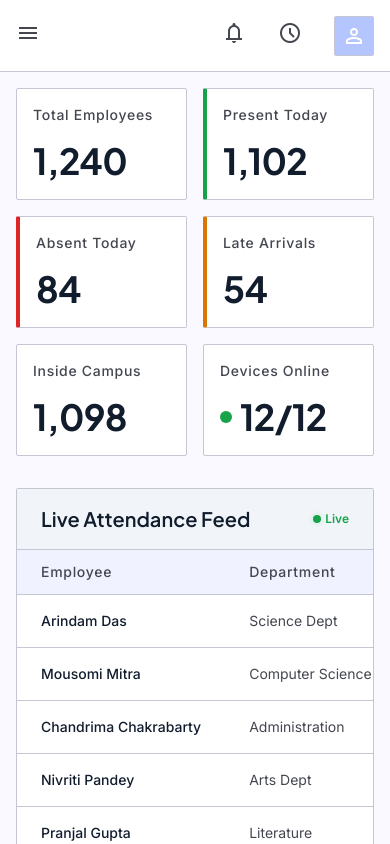
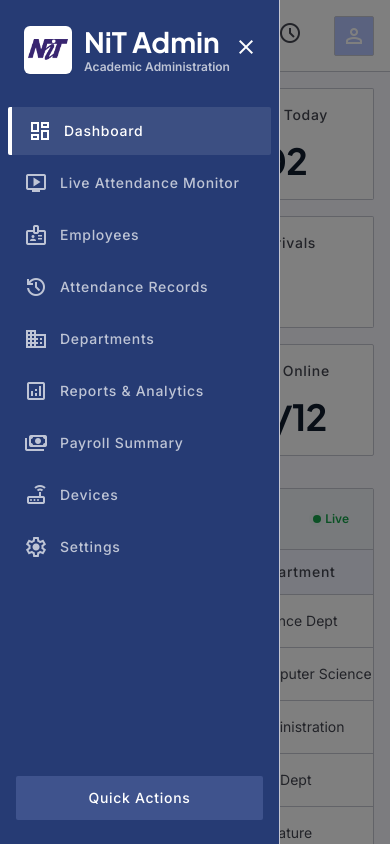
Before and after one commit to DNA-Coded/NiT-Admin-Project, a React (Vite) app: page / in a window 390 px wide. Both pictures are taken after a click on the button "menu". Shown: the top 844 px of the page. Built offline with nearby package versions, Linux system fonts and the light colour scheme.

Commit message:
feat: make application fully responsive on mobile, tablet, and TV displays

```diff
--- a/src/layouts/AdminLayout.tsx
+++ b/src/layouts/AdminLayout.tsx
@@ -1,10 +1,60 @@
+import { useState } from 'react';
 import { Outlet, NavLink } from 'react-router-dom';
 import { NAVIGATION_ITEMS } from '@/constants';
 
 export function AdminLayout() {
+  const [mobileMenuOpen, setMobileMenuOpen] = useState(false);
+
   return (
     <div className="text-on-background font-body-md antialiased overflow-x-hidden min-h-screen bg-background">
-      {/* SideNavBar */}
+      {/* Mobile Drawer Overlay */}
+      {mobileMenuOpen && (
+        <div
+          className="fixed inset-0 bg-black/50 z-50 md:hidden transition-opacity"
+          onClick={() => setMobileMenuOpen(false)}
+        />
+      )}
+
+      {/* Mobile Drawer (Aside) */}
+      <aside className={`bg-primary dark:bg-primary-container text-on-primary dark:text-on-primary-container fixed h-full w-[280px] left-0 top-0 border-r border-outline-variant flex flex-col py-6 z-[60] transition-transform duration-300 md:hidden ${mobileMenuOpen ? 'translate-x-0' : '-translate-x-full'}`}>
+        <div className="px-6 mb-8 flex items-center justify-between">
+          <div className="flex items-center gap-3">
+            <div className="w-12 h-12 bg-white rounded-md p-1 flex items-center justify-center shrink-0 shadow-sm">
+              <img src="/logo.png" alt="NiT Logo" className="object-contain w-full h-full" />
+            </div>
+            <div className="overflow-hidden">
+              <h1 className="text-headline-lg font-headline-lg font-bold text-white leading-tight truncate">NiT Admin</h1>
+              <p className="font-label-sm text-label-sm text-white/70 whitespace-nowrap truncate">Academic Administration</p>
+            </div>
+          </div>
+          <button
+            className="text-white hover:bg-white/10 p-1 rounded"
+            onClick={() => setMobileMenuOpen(false)}
+          >
+            <span className="material-symbols-outlined">close</span>
+          </button>
+        </div>
+        <nav className="flex-1 flex flex-col gap-1 px-2 overflow-y-auto no-scrollbar">
+          {NAVIGATION_ITEMS.map((item) => (
+            <NavLink
+              key={item.path}
+              to={item.path}
+              onClick={() => setMobileMenuOpen(false)}
+              className={({ isActive }: { isActive: boolean }) => `flex items-center gap-3 px-4 py-3 transition-all duration-150 rounded ${isActive ? 'bg-white/10 text-white border-l-4 border-white opacity-100 rounded-r' : 'text-white/70 hover:text-white hover:bg-white/5'}`}
+            >
+              <span className="material-symbols-outlined">{item.icon}</span>
+              <span className="font-label-md text-label-md">{item.name}</span>
+            </NavLink>
+          ))}
+        </nav>
+        <div className="px-4 mt-auto pt-6">
+          <button className="w-full bg-primary-container text-on-primary font-label-md text-label-md py-3 rounded hover:bg-surface-tint transition-colors">
+            Quick Actions
+          </button>
+        </div>
+      </aside>
+
+      {/* Desktop SideNavBar */}
       <aside className="hidden md:flex bg-primary dark:bg-primary-container text-on-primary dark:text-on-primary-container fixed h-full w-[280px] left-0 top-0 border-r border-outline-variant flex-col py-6 z-50">
         <div className="px-6 mb-8 flex items-center gap-3">
           <div className="w-12 h-12 bg-white rounded-md p-1 flex items-center justify-center shrink-0 shadow-sm">
@@ -39,7 +89,10 @@ export function AdminLayout() {
         {/* TopNavBar */}
         <header className="bg-surface-container-lowest text-primary sticky top-0 w-full z-40 border-b border-outline-variant flex items-center justify-between px-4 md:px-10 py-4 h-[72px]">
           <div className="flex items-center gap-4">
-            <button className="md:hidden text-on-surface-variant">
+            <button
+              className="md:hidden text-on-surface-variant p-1 rounded hover:bg-surface-container-high transition-colors"
+              onClick={() => setMobileMenuOpen(true)}
+            >
               <span className="material-symbols-outlined">menu</span>
             </button>
             <div className="font-headline-md text-headline-md font-bold text-primary hidden md:block">
@@ -67,7 +120,7 @@ export function AdminLayout() {
           </div>
         </header>
 
-        <main className="flex-1 p-4 md:p-10 max-w-[1440px] mx-auto w-full">
+        <main className="flex-1 p-4 md:p-10 max-w-[1800px] mx-auto w-full">
           <Outlet />
         </main>
       </div>
```
